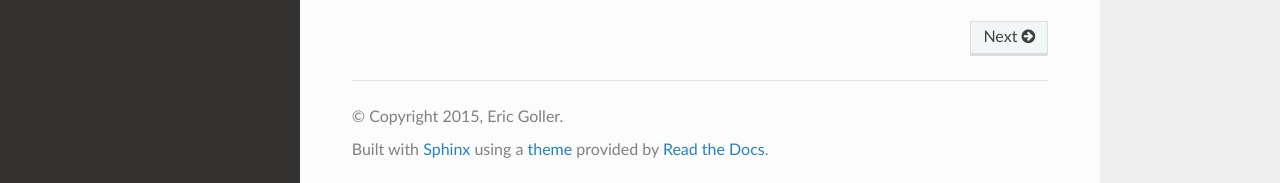
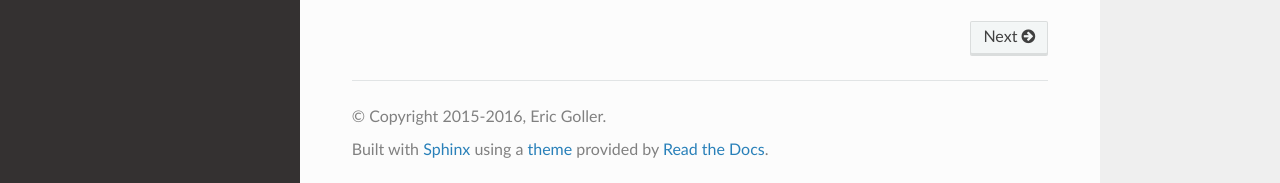
Before and after one commit to projecthamster/hamster-lib, a Sphinx documentation site: the page built from docs/index.rst, in a window 1280 px wide and 986 px high. Shown: the part 800-983 px from the top of the window. Built offline with Sphinx 7.4.7 and the Read the Docs theme 2.0.0, drawn with Linux system fonts in a browser that asks for light colours; part of the change alters nothing that is shown.

```diff
--- a/docs/conf.py
+++ b/docs/conf.py
@@ -17,7 +17,6 @@ import sys
 import os
 import datetime
 import shlex
-
 
 
 # If extensions (or modules to document with autodoc) are in another
@@ -48,6 +47,7 @@ extensions = [
     'sphinx.ext.autodoc',
     'sphinx.ext.viewcode',
     'sphinx.ext.todo',
+    'sphinx.ext.napoleon',
     'sphinx.ext.coverage',
 ]
 
@@ -65,17 +65,17 @@ master_doc = 'index'
 
 # General information about the project.
 project = u'hamsterlib'
-copyright = u'2015, Eric Goller'
-author = u'Eric Goller
+copyright = u'2015-2016, Eric Goller'
+author = u'Eric Goller'
 
 # The version info for the project you're documenting, acts as replacement
 # for |version| and |release|, also used in various other places throughout
 # the built documents.
 #
 # The short X.Y version.
-version = hamsterlib.__version__
+version = '0.0.1'
 # The full version, including alpha/beta/rc tags.
-release = hamsterlib.__version__
+release = '0.0.1'
 
 # The language for content autogenerated by Sphinx. Refer to documentation
 # for a list of supported languages.
```
